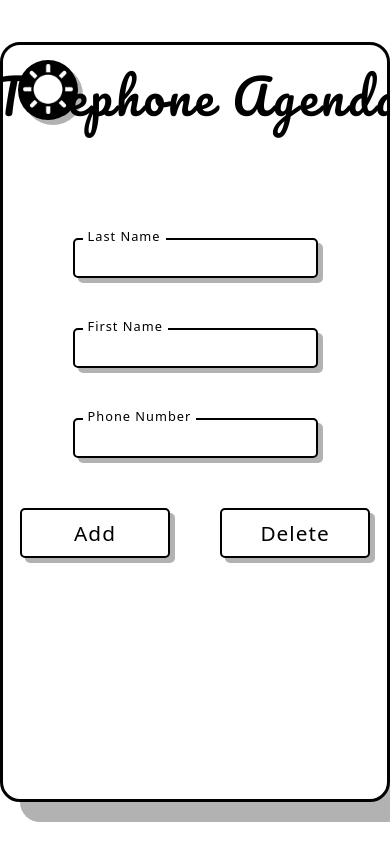
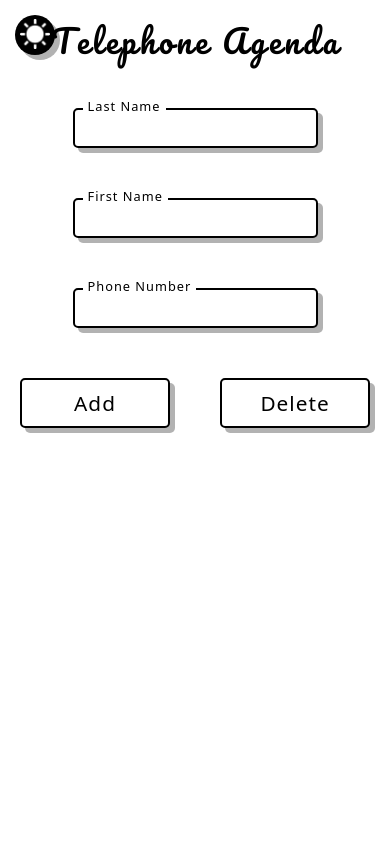
Before and after one commit to costiz7/Telephone-Agenda, a plain HTML site: page index.html in a window 390 px wide. Drawn offline with Linux system fonts and the light colour scheme; a web font is replaced by a local one.

Commit message:
Made it responsive

```diff
--- a/styles/style.css
+++ b/styles/style.css
@@ -288,3 +288,53 @@ td:nth-child(3) {
 .back {
     transform: rotateY(180deg);
 }
+
+@media(max-width: 501px) {
+    .title {
+        font-size: 2rem;
+    }
+
+    #toggle {
+        height: 40px;
+        width: 40px;
+    }
+
+    .front img,
+    .back img {
+        height: 30px;
+    }
+
+    .front,
+    .back {
+        height: 30px;
+        width: 30px;
+    }
+
+    #app-wrapper {
+        border: none;
+        border-radius: 0;
+        box-shadow: 0px 0px 0 var(--shadow);
+        min-width: 100vw;
+        padding: 3%;
+    }
+
+    body {
+        padding: 0;
+    }
+
+    td {
+        font-size: 0.6rem;
+    }
+
+    th {
+        font-size: 0.8rem;
+    }
+
+    #title-wrapper {
+        margin-bottom: 40px;
+    }
+
+    #form-wrapper {
+        margin-bottom: 100px;
+    }
+}
```
